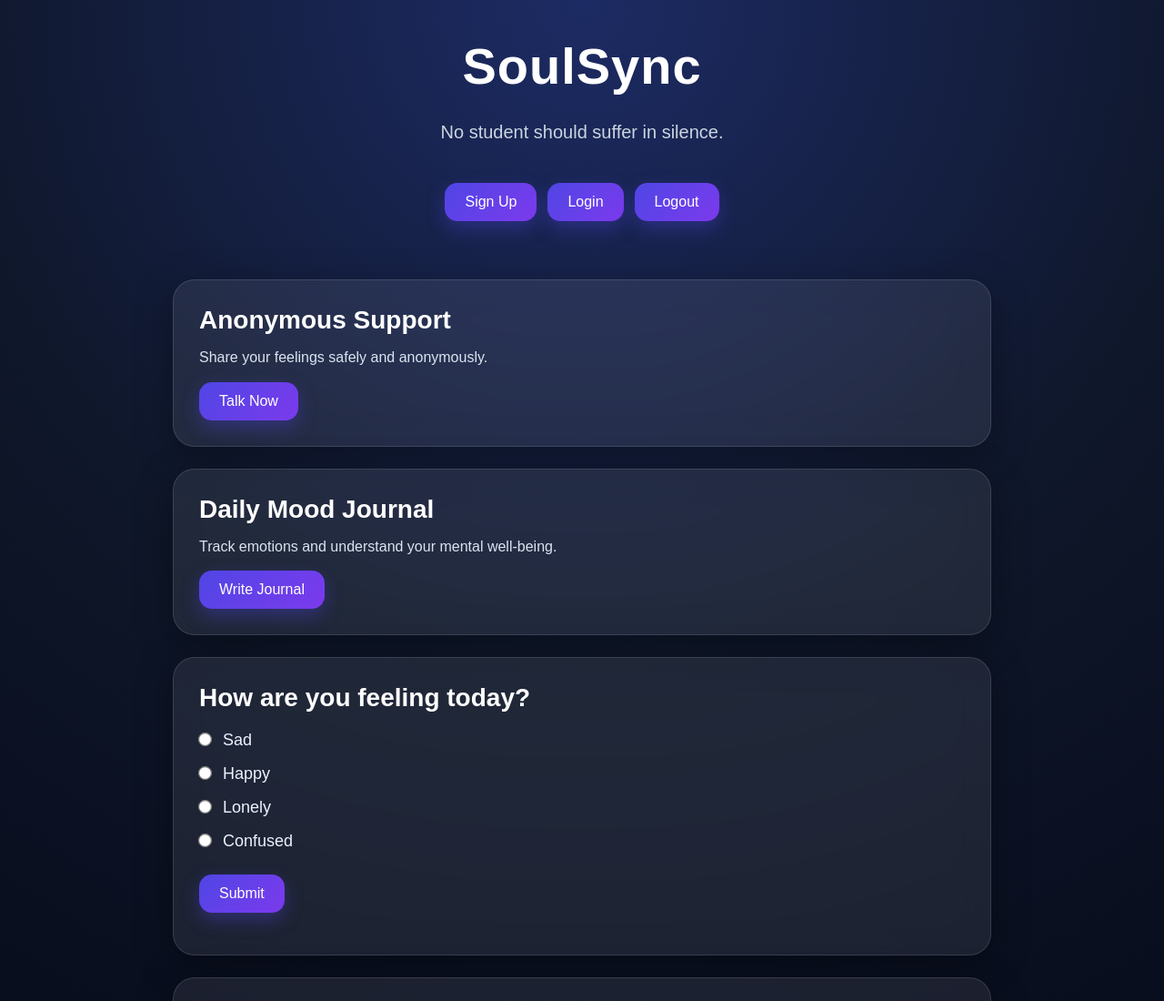
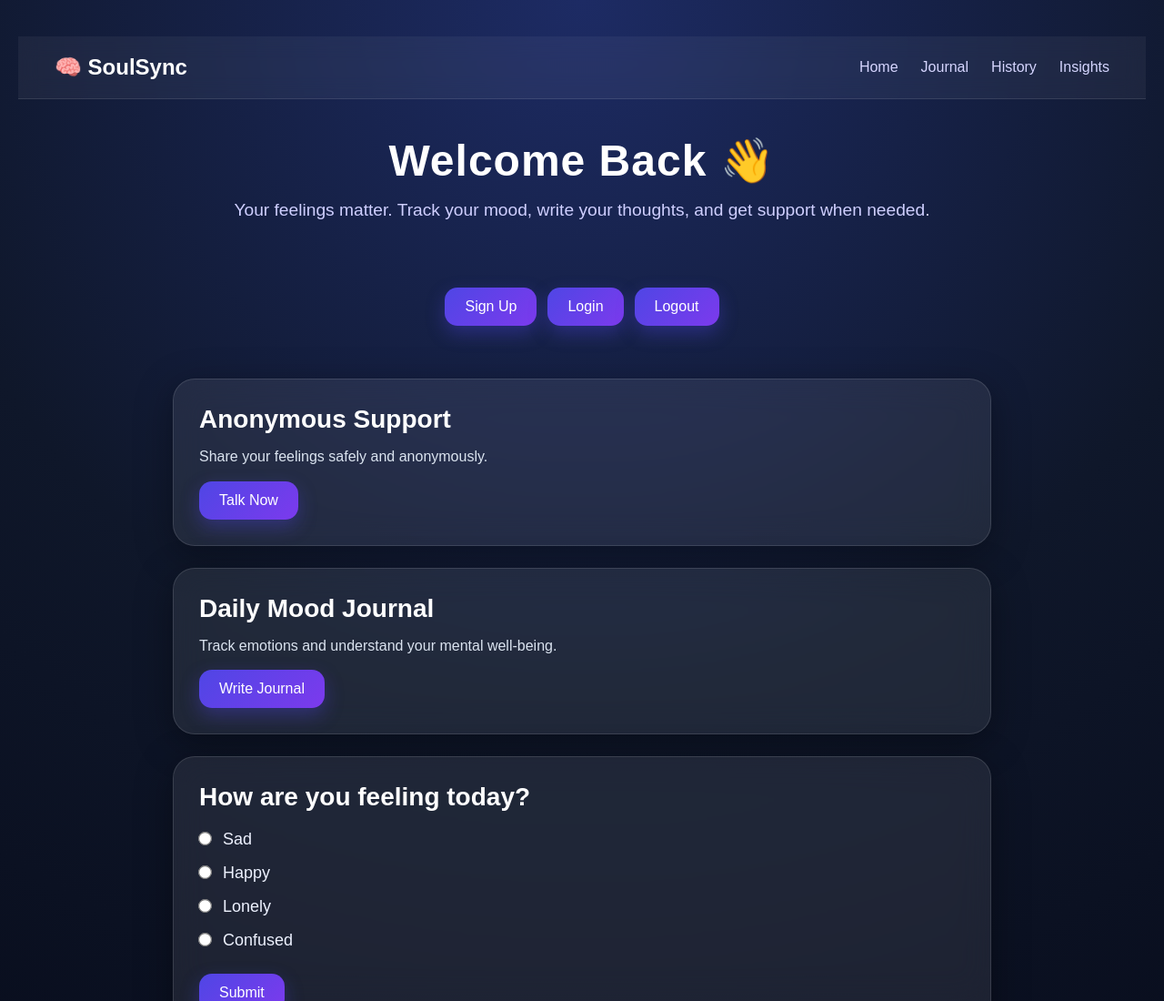
Before and after one commit to Astikzz/Soulsync, a plain HTML site: page index.html in a window 1280 px wide. Shown: the top 1100 px of the page at 91% size. Drawn offline with Linux system fonts and the light colour scheme.

Commit message:
Improve SoulSync UI

```diff
--- a/index.html
+++ b/index.html
@@ -8,13 +8,31 @@
 </head>
 <body>
 
+    <nav class="navbar">
+        <div class="logo">🧠 SoulSync</div>
+
+        <div class="nav-links">
+            <a href="#">Home</a>
+            <a href="#">Journal</a>
+            <a href="#">History</a>
+            <a href="#">Insights</a>
+        </div>
+    </nav>
+
     <div class="container">
 
-        <h1>SoulSync</h1>
+      <div class="hero">
 
-        <p class="tagline">
-            No student should suffer in silence.
-        </p>
+    <h1>Welcome Back 👋</h1>
+
+    <p>
+        Your feelings matter. Track your mood,
+        write your thoughts, and get support when needed.
+    </p>
+
+    <p id="WelcomeUser"></p>
+
+</div>
 
         <div class="auth-buttons">
             <button onclick="openSignupModal()">Sign Up</button>
@@ -22,7 +40,7 @@
             <button onclick="logout()">Logout</button>
         </div>
 
-        <p id="welcomeUser"></p>
+        <p id="WelcomeUser"></p>
 
         <div class="card">
             <h2>Anonymous Support</h2>
--- a/script.js
+++ b/script.js
@@ -59,7 +59,8 @@ function login() {
         if (data.user_id) {
             localStorage.setItem("soulsync_user_id", data.user_id);
             localStorage.setItem("soulsync_username", data.username);
-            document.getElementById("welcomeUser").innerHTML = "👋 Welcome, " + data.username;
+           document.getElementById("welcomeUser").innerText =
+"Logged in as " + username;
             closeLoginModal();
             location.reload();
         }
--- a/style.css
+++ b/style.css
@@ -249,3 +249,56 @@ textarea::placeholder {
 textarea::placeholder {
     color: #cbd5e1;
 }
+.navbar {
+    display: flex;
+    justify-content: space-between;
+    align-items: center;
+
+    padding: 20px 40px;
+
+    background: rgba(255,255,255,0.05);
+
+    backdrop-filter: blur(12px);
+
+    border-bottom: 1px solid rgba(255,255,255,0.1);
+
+    position: sticky;
+    top: 0;
+    z-index: 1000;
+}
+
+.logo {
+    font-size: 24px;
+    font-weight: bold;
+    color: white;
+}
+
+.nav-links {
+    display: flex;
+    gap: 25px;
+}
+
+.nav-links a {
+    text-decoration: none;
+    color: #d6d6ff;
+    font-weight: 500;
+    transition: 0.3s;
+}
+
+.nav-links a:hover {
+    color: white;
+}
+.hero{
+    text-align:center;
+    margin:40px 0;
+}
+
+.hero h1{
+    font-size:3rem;
+    margin-bottom:15px;
+}
+
+.hero p{
+    font-size:1.2rem;
+    color:#cfcfff;
+}
```
